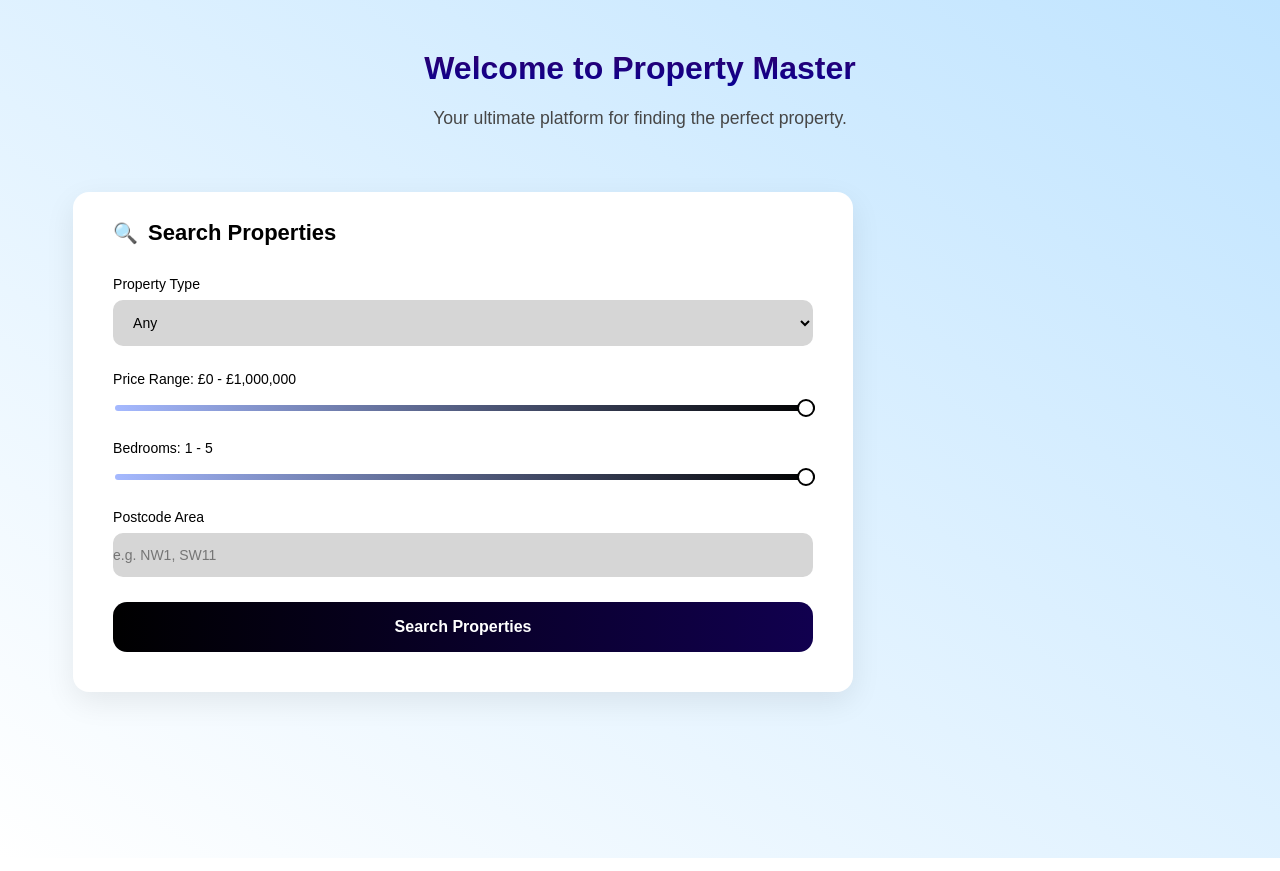
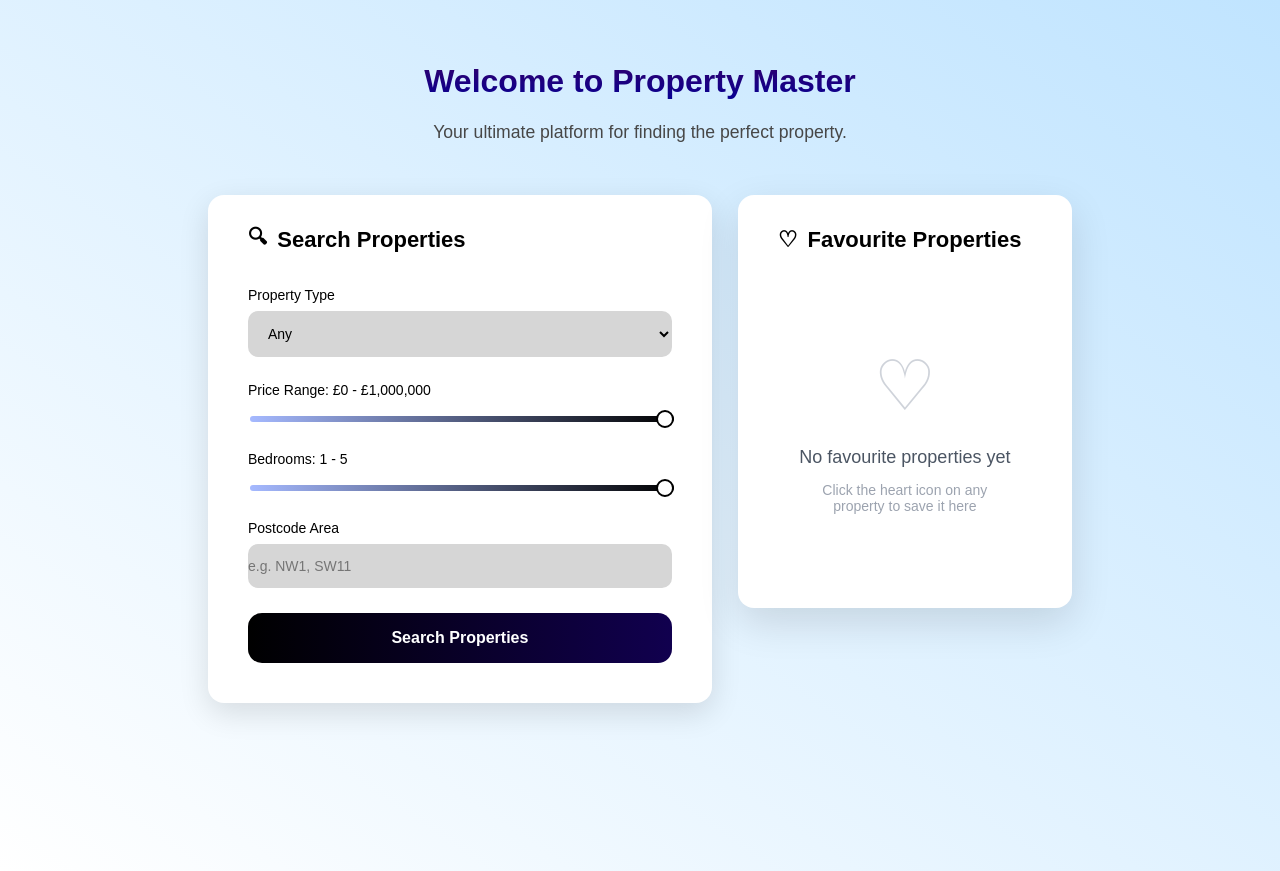
Before and after one commit to Chethi2003/Estate_Agent_Client-side_Web_Application, a React (Vite) app in the folder property-master/: page / in a window 1280 px wide. Built offline with nearby package versions, Linux system fonts and the light colour scheme.

Commit message:
Favourites panel created

```diff
--- a/property-master/src/App.css
+++ b/property-master/src/App.css
@@ -1,14 +1,14 @@
 .welcome {
   width: 100%;
   text-align: center;
-  margin: 50px 0;
+  margin-top: 5%;
 }
 
-.search {
+.main-content{
   display: flex;
-  justify-content: flex-start;
-  padding-top: 1%;
-  padding-right: 28%;
-  margin-top: 1%;
+  gap: 3%;
+  padding: 20px 200px;
+  align-items: flex-start;
+  font-family:Arial, Helvetica, sans-serif;
 
 }
--- a/property-master/src/App.jsx
+++ b/property-master/src/App.jsx
@@ -2,6 +2,7 @@ import { useState } from 'react'
 import './App.css'
 import Welcome from './components/Welcome.jsx'
 import Search from './components/Search.jsx'
+import Favourites from './components/Favourites.jsx'
 
 function App() {
 
@@ -11,8 +12,9 @@ function App() {
         <Welcome />
       </div>
 
-      <div className="search">
-      <Search />
+      <div className="main-content">
+        <Search />
+        <Favourites />
       </div>
     </>
   )
--- /dev/null
+++ b/property-master/src/components/Favourites.css
@@ -0,0 +1,52 @@
+.favourites-card {
+  width: 420px;
+  margin: 0px auto;
+  background: #ffffff;
+  border-radius: 16px;
+  padding: 10px 40px 40px 40px;
+  box-shadow: 0 15px 40px rgba(0, 0, 0, 0.12);
+}
+
+/* Header */
+.favourites-header {
+  display: flex;
+  align-items: center;
+  gap: 10px;
+  margin-bottom: 30px;
+}
+
+.favourites-header h3 {
+  font-size: 22px;
+  font-weight: 600;
+  color: #000;
+
+}
+
+.heart-icon {
+  font-size: 22px;
+  font-weight: 600;
+}
+
+/* Empty state */
+.favourites-empty {
+  text-align: center;
+  padding: 40px 20px;
+}
+
+.heart-large {
+  font-size: 70px;
+  color: #cfd3da;
+  margin-bottom: 20px;
+}
+
+.empty-title {
+  font-size: 18px;
+  font-weight: 500;
+  color: #4b5563;
+  margin-bottom: 10px;
+}
+
+.empty-subtitle {
+  font-size: 14px;
+  color: #9ca3af;
+}
--- /dev/null
+++ b/property-master/src/components/Favourites.jsx
@@ -0,0 +1,22 @@
+import "./Favourites.css";
+
+function Favourites() {
+  return (
+    <div className="favourites-card">
+      <div className="favourites-header">
+        <span className="heart-icon">♡</span>
+        <h3>Favourite Properties</h3>
+      </div>
+
+      <div className="favourites-empty">
+        <div className="heart-large">♡</div>
+        <p className="empty-title">No favourite properties yet</p>
+        <p className="empty-subtitle">
+          Click the heart icon on any property to save it here
+        </p>
+      </div>
+    </div>
+  );
+}
+
+export default Favourites;
--- a/property-master/src/components/Search.css
+++ b/property-master/src/components/Search.css
@@ -4,8 +4,7 @@
   padding: 10px 40px 40px 40px;
   border-radius: 16px;
   background: #ffffff;
-  box-shadow: 0 10px 30px rgba(0, 0, 0, 0.08);
-  font-family:Arial, Helvetica, sans-serif;
+  box-shadow: 0 10px 30px rgba(0, 0, 0, 0.12);
 }
 
 .search-title {
--- a/property-master/src/components/Search.jsx
+++ b/property-master/src/components/Search.jsx
@@ -8,7 +8,7 @@ function Search() {
   return (
     <div className="search-container">
       <h2 className="search-title">
-        <span className="search-icon">🔍</span> Search Properties
+        <span className="search-icon">🔍︎</span> Search Properties
       </h2>
 
       {/* Property Type */}
```
